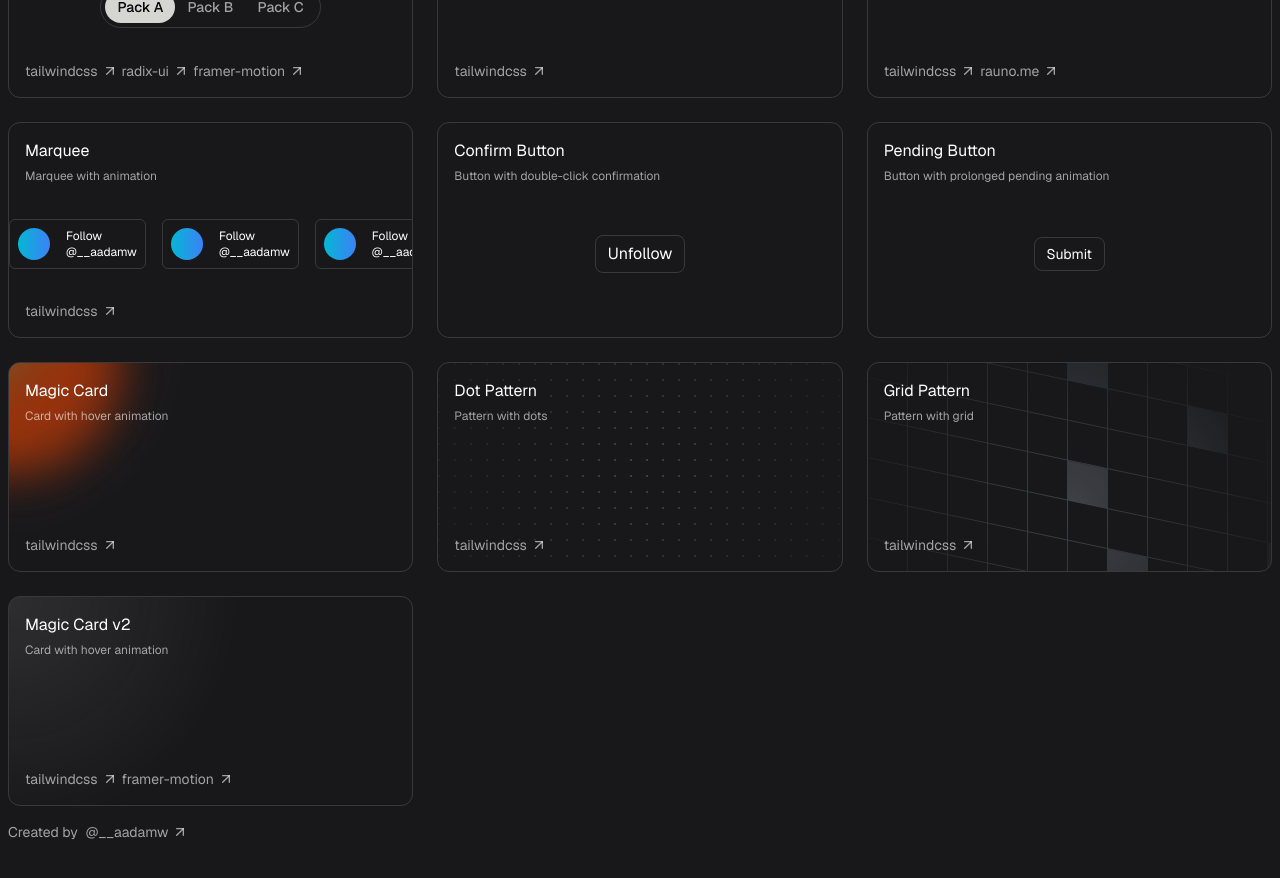
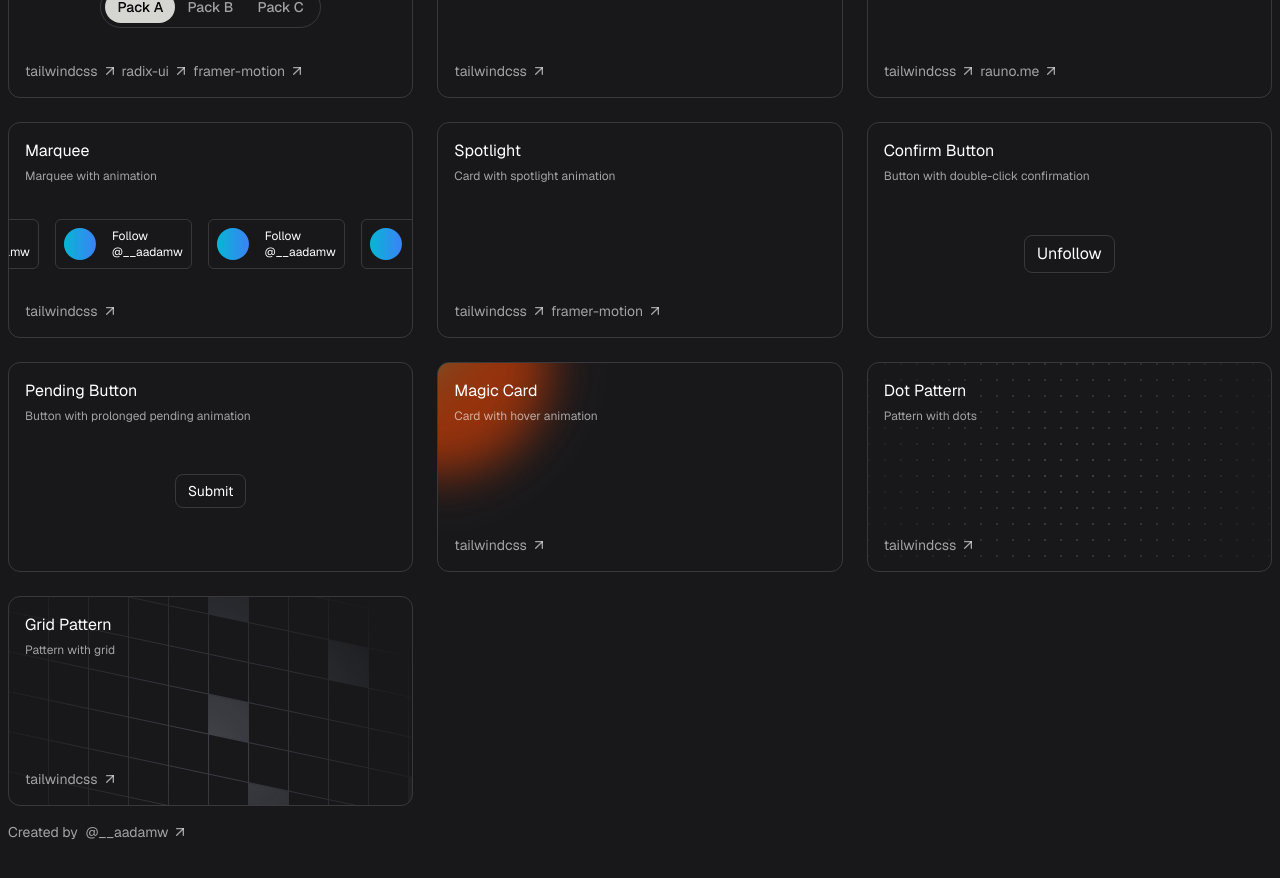
Before and after one commit to aadamw/react-snippets, a Next.js app: page / in a window 1280 px wide. Shown: the part 280-1158 px from the top of the page. Built offline with nearby package versions, Linux system fonts and the light colour scheme.

Commit message:
Rename magiccardv2 to spotlight and adjust

```diff
--- a/components/snippets/index.ts
+++ b/components/snippets/index.ts
@@ -1,7 +1,7 @@
 import { ConfirmButton } from './confirm-button/confirm-button'
 import { DotPattern } from './dot-pattern/dot-pattern'
 import { GridPattern } from './grid-pattern/grid-pattern'
-import { MagicCardV2 } from './magic-card-v2/magic-card-v2'
+import { Spotlight } from './spotlight/spotlight'
 import { MagicCard } from './magic-card/magic-card'
 import { MarqueeDemo } from './marquee/marquee'
 import { Meteors } from './meteors/meteors'
@@ -59,6 +59,16 @@ export const SnippetComponents = [
     links: [{ name: 'tailwindcss', href: 'https://tailwindcss.com/' }],
   },
   {
+    id: 'Spotlight',
+    title: 'Spotlight',
+    description: 'Card with spotlight animation',
+    Component: Spotlight,
+    links: [
+      { name: 'tailwindcss', href: 'https://tailwindcss.com/' },
+      { name: 'framer-motion', href: 'https://www.framer.com/motion/' },
+    ],
+  },
+  {
     id: 'Confirm-button',
     title: 'Confirm Button',
     description: 'Button with double-click confirmation',
@@ -91,14 +101,4 @@ export const SnippetComponents = [
     Component: GridPattern,
     links: [{ name: 'tailwindcss', href: 'https://tailwindcss.com/' }],
   },
-  {
-    id: 'Magic-Card-v2',
-    title: 'Magic Card v2',
-    description: 'Card with hover animation',
-    Component: MagicCardV2,
-    links: [
-      { name: 'tailwindcss', href: 'https://tailwindcss.com/' },
-      { name: 'framer-motion', href: 'https://www.framer.com/motion/' },
-    ],
-  },
 ] satisfies Array<SnippetComponent>
--- a/components/snippets/magic-card-v2/magic-card-v2.tsx
+++ /dev/null
@@ -1,32 +0,0 @@
-'use client'
-import * as React from 'react'
-import { motion, useMotionTemplate, useSpring } from 'framer-motion'
-
-function useMouseMove() {
-  const mouseX = useSpring(0, { stiffness: 500, damping: 100 })
-  const mouseY = useSpring(0, { stiffness: 500, damping: 100 })
-
-  function onMouseMove({ currentTarget, clientX, clientY }: React.MouseEvent) {
-    const { left, top } = currentTarget.getBoundingClientRect()
-    mouseX.set(clientX - left)
-    mouseY.set(clientY - top)
-  }
-  const maskImage = useMotionTemplate`radial-gradient(240px at ${mouseX}px ${mouseY}px, white, transparent)`
-  const style = { maskImage, WebkitMaskImage: maskImage }
-
-  return { onMouseMove, style }
-}
-
-export function MagicCardV2() {
-  const { onMouseMove, style } = useMouseMove()
-
-  return (
-    <div onMouseMove={onMouseMove} className="overflow-hidden absolute inset-0 group">
-      <div className="pointer-events-none">
-        <div className="absolute inset-0 z-0  transition duration-1000 [mask-image:linear-gradient(black,transparent)]" />
-        <motion.div className="absolute inset-0 z-10 bg-zinc-100/10 opacity-100 transition duration-1000" style={style} />
-        <motion.div className="absolute inset-0 z-10 opacity-0 mix-blend-overlay transition duration-1000" style={style} />
-      </div>
-    </div>
-  )
-}
--- a/components/snippets/marquee/marquee.tsx
+++ b/components/snippets/marquee/marquee.tsx
@@ -1,12 +1,11 @@
 type MarqueeProps = {
   children: React.ReactNode
-  duration?: number
   pauseOnHover?: boolean
 }
 
-function Marquee({ children, duration = 40, pauseOnHover = true }: MarqueeProps) {
+function Marquee({ children, pauseOnHover = true }: MarqueeProps) {
   return (
-    <div className={`group flex w-full overflow-hidden [--duration:${duration}s] [--gap:1rem]`}>
+    <div className={`group flex w-full overflow-hidden [--duration:40s] [--gap:1rem]`}>
       <div className={`${pauseOnHover ? 'group-hover:pause' : ''} flex w-max animate-marquee items-stretch gap-[var(--gap)]`}>
         {children}
         {children}
@@ -19,7 +18,7 @@ export function MarqueeDemo() {
   const items = new Array(5).fill(true)
   return (
     <div className="mx-[-1rem]">
-      <Marquee duration={40}>
+      <Marquee>
         {items.map((_, idx) => (
           <div key={idx} className="flex hover:bg-zinc-800/50 border items-center border-[hsla(0,0%,100%,0.14)] rounded-md p-2 gap-4">
             <div className="rounded-full w-8 h-8 bg-gradient-to-r from-cyan-500 to-blue-500" />
--- /dev/null
+++ b/components/snippets/spotlight/spotlight.tsx
@@ -0,0 +1,43 @@
+'use client'
+import * as React from 'react'
+import { motion, useMotionTemplate, useMotionValue, useSpring } from 'framer-motion'
+
+function useMouseMove() {
+  const mouseX = useMotionValue(0)
+  const mouseY = useMotionValue(0)
+
+  function onMouseMove({ currentTarget, clientX, clientY }: React.MouseEvent<HTMLDivElement>) {
+    let { left, top } = currentTarget.getBoundingClientRect()
+
+    mouseX.set(clientX - left)
+    mouseY.set(clientY - top)
+  }
+  return {
+    onMouseMove,
+    mouse: {
+      x: mouseX,
+      y: mouseY,
+    },
+  }
+}
+
+export function Spotlight() {
+  const { onMouseMove, mouse } = useMouseMove()
+
+  return (
+    <div onMouseMove={onMouseMove} className="overflow-hidden absolute inset-0 group">
+      <motion.div
+        className="pointer-events-none absolute -inset-px rounded-xl opacity-0 transition duration-300 group-hover:opacity-100"
+        style={{
+          background: useMotionTemplate`
+            radial-gradient(
+              650px circle at ${mouse.x}px ${mouse.y}px,
+              rgba(66, 70, 72, 0.15),
+              transparent 80%
+            )
+          `,
+        }}
+      />
+    </div>
+  )
+}
```
